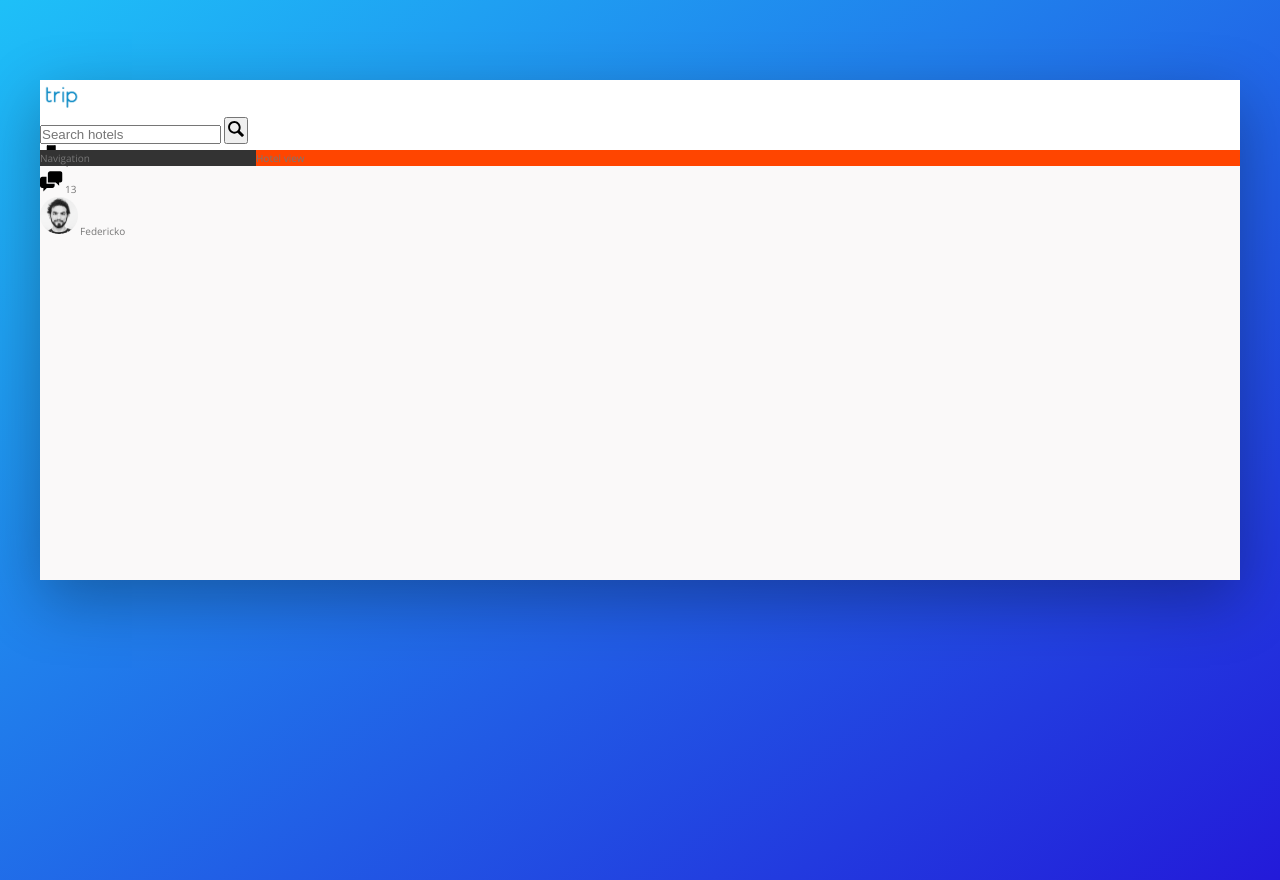
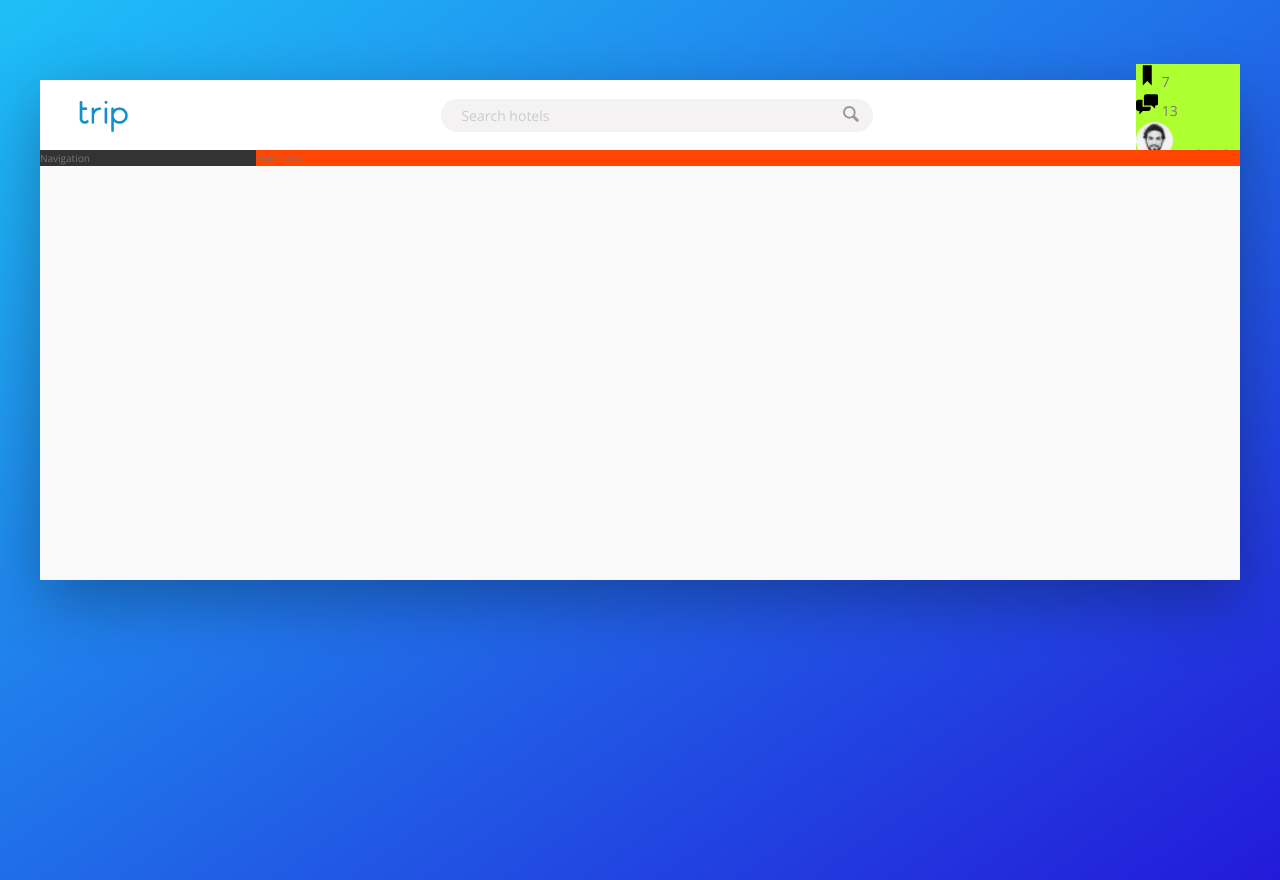
Before and after one commit to dim4ik2911/trip, a website: page index.html in a window 1280 px wide. Drawn offline with nearby package versions, Linux system fonts and the light colour scheme.

Commit message:
header part2

```diff
--- a/sass/_components.scss
+++ b/sass/_components.scss
@@ -1,24 +1,68 @@
 // LOGO
 .logo {
-  height: 3.25rem;
+  height: 5rem;
+  margin: 3rem;
 }
 
 //SEARCH
 .search {
+  flex: 0 0 40%;
+
+  display: flex;
+  align-items: center;
+  justify-content: center;
+
   &__input {
+    font-family: inherit;
+    font-size: inherit;
+    color: inherit;
+    background-color: var(--color-grey-light-2);
+    border: none;
+    padding: 0.7rem 2rem;
+    border-radius: 100px; //just a high number to make it rounded
+    width: 90%;
+    transition: all 0.2s;
+    margin-right: -3.25rem; //so button goes on top of input
+
+    &:focus {
+      outline: none;
+      width: 100%;
+      background-color: var(--color-grey-light-3);
+    }
+
+    &::-webkit-input-placeholder {
+      font-weight: 100;
+      color: var(--color-grey-light-4);
+    }
+  }
+
+  &__input:focus + &__button {
+    background-color: var(--color-grey-light-3);
   }
 
   &__button {
+    border: none;
+    background-color: var(--color-grey-light-2);
+
+    &:focus {
+      outline: none;
+    }
+
+    &:active {
+      transform: translateY(2px);
+    }
   }
 
   &__icon {
     height: 2rem;
     width: 2rem;
+    fill: var(--color-grey-dark-3); //a color of icon
   }
 }
 
 //USER NAV
 .user-nav {
+  background-color: greenyellow;
   &__icon-box {
   }
   &__icon {
--- a/sass/_layout.scss
+++ b/sass/_layout.scss
@@ -8,9 +8,14 @@
 }
 
 .header {
+  font-size: 14px;
   height: 7rem;
   background-color: #fff;
   border-bottom: var(--color-grey-light-2);
+
+  display: flex;
+  justify-content: space-between;
+  align-items: center;
 }
 
 .content {
```
Also changed, not shown: css/style.css.
